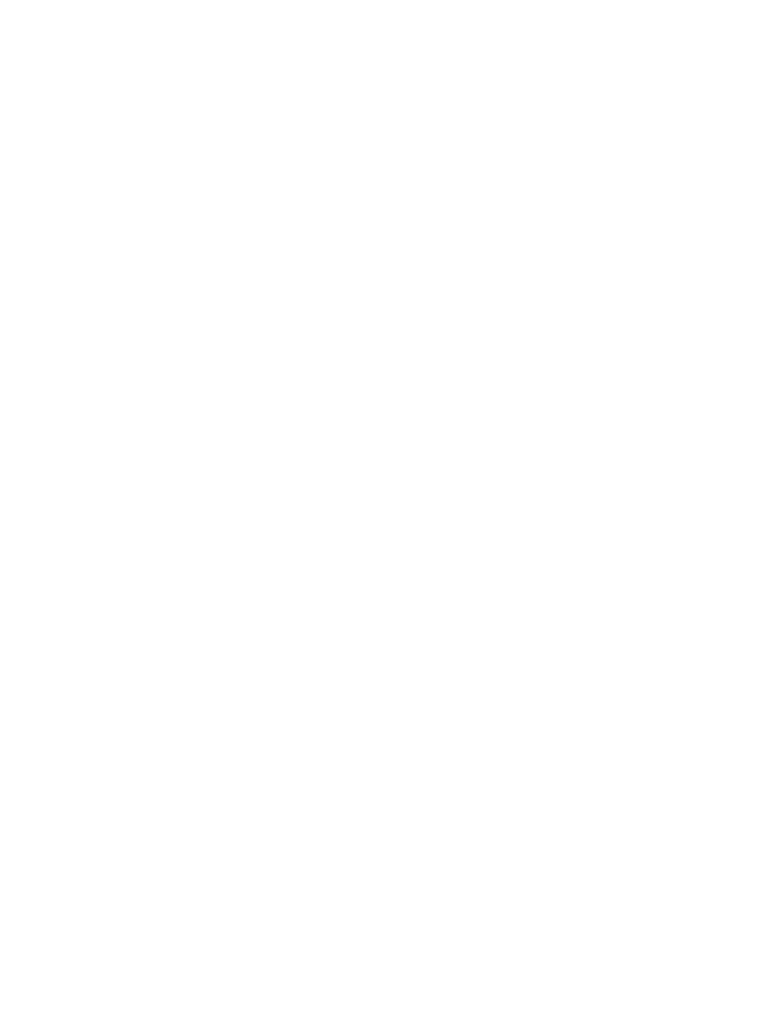
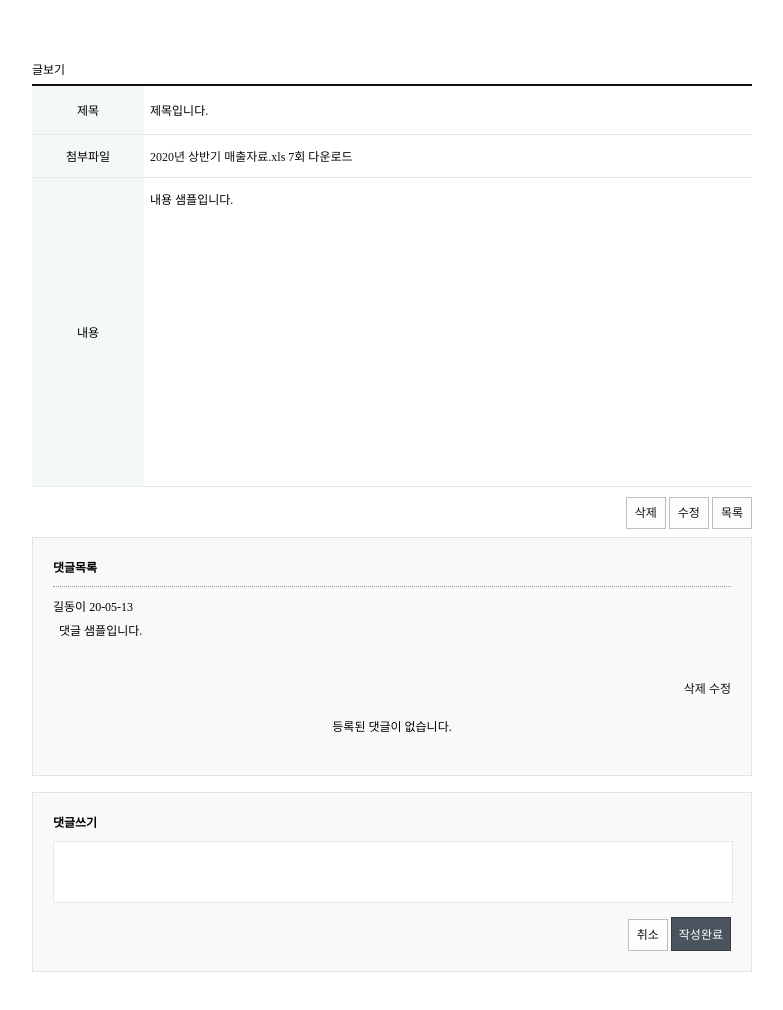
Before and after one commit to yym10618/Html, a plain HTML site: page Board/view.html in a window 1280 px wide. Shown: the whole page, without its empty margins (248-1031 px from the left). Before the commit the page ends 800 px from the top, so only its background shows below. Drawn offline with Linux system fonts and the light colour scheme.

Commit message:
2022/01/25 Html 수업예제

```diff
--- a/Board/css/style.css
+++ b/Board/css/style.css
@@ -174,3 +174,256 @@
     background: #e9e9e9;
     color: #111;
 }
+/* 게시판 공통 */
+
+/* 게시판 목록(list) */
+#board.list{
+    position: relative;
+    width: 720px;
+    height: auto;
+    margin: 60px auto;
+}
+#board.list > h3{}
+#board.list > article{}
+#board.list > article > p{
+    position: absolute;
+    right: 0;
+    top: 0;
+}
+#board.list > article > p > a{}
+#board.list > article > table{
+    width: 100%;
+    height: auto;
+    border-top: 2px solid #111;
+    margin-top: 6px;
+    border-collapse: collapse;
+    border-spacing: 0;
+}
+#board.list > article > table tr{
+    width: 100%;
+    height: 40px;
+}
+#board.list > article > table th{
+    background: #e5ecef;
+    border-bottom: 1px solid #d1dee2;
+}
+#board.list > article > table td{
+    border-bottom: 1px solid #e9e9e9;
+    text-align: center;
+}
+#board.list > article > table td:nth-child(2){
+    text-align: left;
+}
+#board.list > article > table td > a{}
+
+#board.list > .paging{
+    text-align: center;
+    margin-top: 20px;
+}
+#board.list > .paging > a{
+    border: 1px solid #d7d7d7;
+    padding: 8px;
+    background: #f2f2f2;
+}
+#board.list > .paging > a.on{
+    border: 1px solid #6d6d6d;
+    background: #888;
+    color: #fff;
+}
+#board.list > .paging > .prev{}
+#board.list > .paging > .next{}
+#board.list > .paging > .num{}
+
+#board.list > .btnWrite{
+    float: right;
+    margin-top: -22px;
+    padding: 8px;
+    border: 1px solid #3d3c3f;
+    background: #4b5452;
+    color: #fff;
+}
+/* 게시판 글쓰기(write) */
+#board.write{
+    width: 720px;
+    height: auto;
+    margin: 60px auto;
+}
+#board.write > h3{}
+#board.write > article{
+}
+#board.write > article > form{}
+
+#board.write > article table{
+    width: 100%;
+    height: auto;
+    border-collapse: collapse;
+    border-spacing: 0;
+    border-top: 2px solid #111;
+    margin-top: 6px;
+}
+#board.write > article table tr{}
+#board.write > article table td{
+    border-bottom: 1px solid #e9e9e9;
+}
+#board.write > article table td:nth-child(1){
+    width: 112px;
+    background: #f5f8f9;
+    text-align: center;
+}
+#board.write > article table td:nth-child(2){
+    height: 46px;
+}
+#board.write > article table input[name=title]{
+    width: 100%;
+    height: 46px;
+    border: none;
+    padding-left: 10px;
+    box-sizing: border-box;
+}
+#board.write > article table input[name=fname]{
+    margin-left: 10px;
+}
+#board.write > article table textarea{
+    width: 100%;
+    height: 288px;
+    resize: none;
+    border: none;
+    padding: 10px;
+    box-sizing: border-box;
+}
+#board.write > article > form > div{
+    float: right;
+    margin-top: 10px;
+}
+#board.write > article > form .btnCancle{
+    padding: 8px;
+    border: 1px solid #bebebe;
+    background: #fdfdfd;
+}
+#board.write > article > form > div > input[type=submit]{
+    padding: 7px;
+    border: 1px solid #3b3c3f;
+    background: #4b545e;
+    color: #fff;
+}
+/* 게시판 글수정(modify) - write 스타일과 동일 */
+
+/* 게시판 글보기(view) */
+#board.view{
+    width: 720px;
+    margin: 60px auto;
+}
+#board.view > h3{}
+#board.view > table{
+    width: 100%;
+    border-top: 2px solid #111;
+    border-collapse: collapse;
+    border-spacing: 0;
+    margin-top: 6px;
+}
+#board.view > table tr{}
+#board.view > table td{
+    padding: 12px 6px;
+    border-top: 1px solid #e9e9e9;
+    border-bottom: 1px solid #e9e9e9;
+}
+#board.view > table td:nth-child(1){
+    width: 100px;
+    background: #f5f8f9;
+    text-align: center;
+}
+#board.view > table a{}
+#board.view > table span{}
+#board.view > table input[name=title]{
+    width: 100%;
+    height: 24px;
+    border: 0;
+    outline: none;
+}
+#board.view > table textarea{
+    width: 100%;
+    height: 280px;
+    resize: none;
+    border: 0;
+}
+#board.view > div{
+    padding: 16px 0;
+    text-align: right;
+}
+#board .btnDelete{
+    padding: 8px;
+    border: 1px solid #bebebe;
+    background: #fdfdfd;
+    color: #111;
+}
+#board .btnModify{
+    padding: 8px;
+    border: 1px solid #bebebe;
+    background: #fdfdfd;
+    color: #111;
+}
+#board .btnList{
+    padding: 8px;
+    border: 1px solid #bebebe;
+    background: #fdfdfd;
+    color: #111;
+}
+
+#board.view > section{
+    padding: 20px;
+    border: 1px solid #e3e3e3;
+    background: #f9f9f9;
+    margin-bottom: 16px;
+}
+#board.view > section > h3{
+    font-weight: bold;
+}
+#board.view > .commentList > article{
+    border-top: 1px dotted #999;
+    margin-top: 10px;
+    padding-top: 10px;
+}
+#board.view > .commentList > span{}
+#board.view > .commentList > span > span{}
+#board.view > .commentList > article > textarea{
+    width: 100%;
+    height: 60px;
+    padding: 6px;
+    box-sizing: border-box;
+    resize: none;
+    border: 0;
+    background: transparent;
+}
+#board.view > .commentList > article > div{
+    text-align: right;
+}
+#board.view > .commentList > .empty{
+    padding: 20px 0;
+    text-align: center;
+}
+
+#board.commentForm{}
+#board.commentForm > h3{}
+#board.commentForm > form{}
+#board.view > .commentForm > form > textarea{
+    width: 100%;
+    height: 60px;
+    border: 1px solid #e4eaec;
+    margin: 10px 0;
+    resize: none;
+}
+#board.view > .commentForm > form > div{
+    text-align: right;
+}
+#board .btnCancel{
+    padding: 8px;
+    border: 1px solid #bebebe;
+    background: #fdfdfd;
+    color: #111;
+}
+#board .btnWrite{
+    padding: 7px;
+    border: 1px solid #3b3c3f;
+    background: #4b545e;
+    color: #fff;
+}
--- a/Board/list.html
+++ b/Board/list.html
@@ -0,0 +1,59 @@
+<!DOCTYPE html>
+<html lang="en">
+<head>
+    <meta charset="UTF-8">
+    <title>글목록</title>
+    <link rel="stylesheet" href="./css/style.css">
+    <style>
+
+        /* 게시판 글쓰기(write) */
+
+        /* 게시판 글보기(view) */
+
+        /* 게시판 글수정(modify) */
+
+    </style>
+</head>
+<body>
+    <div id="wrapper">
+        <section id="board" class="list">
+            <h3>글목록</h3>
+            <!--글목록-->
+            <article>
+                <p>
+                    홍길동님 반갑습니다.
+                    <a href="#" class="logout">[로그아웃]</a>
+                </p>
+                <table border="0">
+                    <tr>
+                        <th>번호</th>
+                        <th>제목</th>
+                        <th>글쓴이</th>
+                        <th>날짜</th>
+                        <th>조회</th>
+                    </tr>
+                    <tr>
+                        <td>1</td>
+                        <td><a href="#">안녕하세요. 제목입니다.</a>&nbsp;[3]</td>
+                        <td>길동이</td>
+                        <td>22-01-25</td>
+                        <td>12</td>
+                    </tr>
+                </table>
+            </article>
+
+            <!--페이지번호-->
+            <div class="paging">
+                <a href="#" class="prev">이전</a>
+                <a href="#" class="num on">1</a>
+                <a href="#" class="num">2</a>
+                <a href="#" class="num">3</a>
+                <a href="#" class="next">다음</a>
+            </div>
+
+            <a href="#" class="btnWrite">글쓰기</a>
+
+        </section><!--id board end-->
+    </div><!--wrapper end-->
+</body>
+</html>
--- a/Board/view.html
+++ b/Board/view.html
@@ -0,0 +1,191 @@
+<!DOCTYPE html>
+<html lang="en">
+<head>
+    <meta charset="UTF-8">
+    <title>글보기</title>
+    <link rel="stylesheet" href="./css/style.css"/>
+    <style>
+        #board.view{
+            width: 720px;
+            margin: 60px auto;
+        }
+        #board.view > h3{}
+        #board.view > table{
+            width: 100%;
+            border-top: 2px solid #111;
+            border-collapse: collapse;
+            border-spacing: 0;
+            margin-top: 6px;
+        }
+        #board.view > table tr{}
+        #board.view > table td{
+            padding: 12px 6px;
+            border-top: 1px solid #e9e9e9;
+            border-bottom: 1px solid #e9e9e9;
+        }
+        #board.view > table td:nth-child(1){
+            width: 100px;
+            background: #f5f8f9;
+            text-align: center;
+        }
+        #board.view > table a{}
+        #board.view > table span{}
+        #board.view > table input[name=title]{
+            width: 100%;
+            height: 24px;
+            border: 0;
+            outline: none;
+        }
+        #board.view > table textarea{
+            width: 100%;
+            height: 280px;
+            resize: none;
+            border: 0;
+        }
+        #board.view > div{
+            padding: 16px 0;
+            text-align: right;
+        }
+        #board .btnDelete{
+            padding: 8px;
+            border: 1px solid #bebebe;
+            background: #fdfdfd;
+            color: #111;
+        }
+        #board .btnModify{
+            padding: 8px;
+            border: 1px solid #bebebe;
+            background: #fdfdfd;
+            color: #111;
+        }
+        #board .btnList{
+            padding: 8px;
+            border: 1px solid #bebebe;
+            background: #fdfdfd;
+            color: #111;
+        }
+
+        #board.view > section{
+            padding: 20px;
+            border: 1px solid #e3e3e3;
+            background: #f9f9f9;
+            margin-bottom: 16px;
+        }
+        #board.view > section > h3{
+            font-weight: bold;
+        }
+        #board.view > .commentList > article{
+            border-top: 1px dotted #999;
+            margin-top: 10px;
+            padding-top: 10px;
+        }
+        #board.view > .commentList > span{}
+        #board.view > .commentList > span > span{}
+        #board.view > .commentList > article > textarea{
+            width: 100%;
+            height: 60px;
+            padding: 6px;
+            box-sizing: border-box;
+            resize: none;
+            border: 0;
+            background: transparent;
+        }
+        #board.view > .commentList > article > div{
+            text-align: right;
+        }
+        #board.view > .commentList > .empty{
+            padding: 20px 0;
+            text-align: center;
+        }
+
+        #board.commentForm{}
+        #board.commentForm > h3{}
+        #board.commentForm > form{}
+        #board.view > .commentForm > form > textarea{
+            width: 100%;
+            height: 60px;
+            border: 1px solid #e4eaec;
+            margin: 10px 0;
+            resize: none;
+        }
+        #board.view > .commentForm > form > div{
+            text-align: right;
+        }
+        #board .btnCancel{
+            padding: 8px;
+            border: 1px solid #bebebe;
+            background: #fdfdfd;
+            color: #111;
+        }
+        #board .btnWrite{
+            padding: 7px;
+            border: 1px solid #3b3c3f;
+            background: #4b545e;
+            color: #fff;
+        }
+    </style>
+</head>
+<body>
+    <div id="wrapper">
+        <section id="board" class="view">
+            <h3>글보기</h3>
+            <table>
+                <tr>
+                    <td>제목</td>
+                    <td><input type="text" name="title" value="제목입니다." readonly/></td>
+                </tr>
+                <tr>
+                    <td>첨부파일</td>
+                    <td>
+                        <a href="#">2020년 상반기 매출자료.xls</a>
+                        <span>7회 다운로드</span>
+                    </td>
+                </tr>
+                <tr>
+                    <td>내용</td>
+                    <td>
+                        <textarea name="content" readonly>내용 샘플입니다.</textarea>
+                    </td>
+                </tr>
+            </table>
+            <div>
+                <a href="#" class="btnDelete">삭제</a>
+                <a href="#" class="btnModify">수정</a>
+                <a href="#" class="btnList">목록</a>
+            </div>
+
+            <!-- 댓글리스트 -->
+            <section class="commentList">
+                <h3>댓글목록</h3>
+                <article class="comment">
+                    <span>
+                        <span>길동이</span>
+                        <span>20-05-13</span>
+                    </span>
+                    <textarea name="comment" readonly>댓글 샘플입니다.</textarea>
+                    <div>
+                        <a href="#">삭제</a>
+                        <a href="#">수정</a>
+                    </div>
+                </article>
+                <p class="empty">
+                    등록된 댓글이 없습니다.
+                </p>
+            </section>
+
+            <!-- 댓글입력폼 -->
+            <section class="commentForm">
+                <h3>댓글쓰기</h3>
+                <form action="#">
+                    <textarea name="comment"></textarea>
+                    <div>
+                        <a href="#" class="btnCancel">취소</a>
+                        <input type="submit" class="btnWrite" value="작성완료"/>
+                    </div>
+                </form>
+            </section>
+
+        </section>
+    </div>
+</body>
+</html>
```
Also changed, not shown: Board/modify.html (+45 -0 lines), Board/write.html (+47 -0 lines), Board/index.html (deleted).
